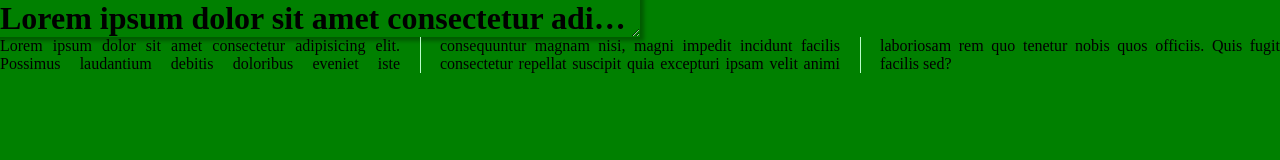
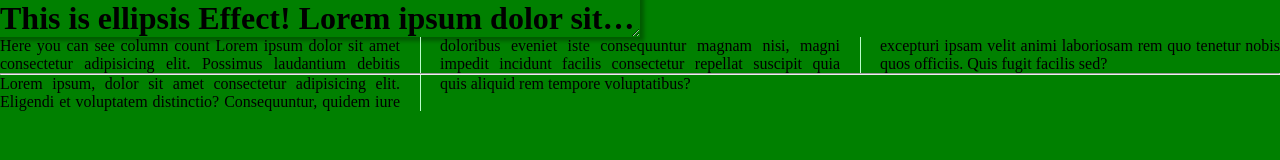
Before and after one commit to PatrickStojek/AkademiaSamouka-HTML-CSS-RWD, a plain HTML site: page index.html in a window 1280 px wide. Drawn offline with Linux system fonts and the light colour scheme.

Commit message:
add p tag for showcasing CSS shape property

```diff
--- a/index.html
+++ b/index.html
@@ -11,9 +11,11 @@
     <title>HTML-CSS-RWD</title>
 </head>
 <body>
-    <h1>Lorem ipsum dolor sit amet consectetur adipisicing elit. Quia consectetur voluptate accusamus, aut sed doloribus.</h1>
-    <p>
+    <h1> This is ellipsis Effect! Lorem ipsum dolor sit amet consectetur adipisicing elit. Quia consectetur voluptate accusamus, aut sed doloribus.</h1>
+    <p> Here you can see column count
         Lorem ipsum dolor sit amet consectetur adipisicing elit. Possimus laudantium debitis doloribus eveniet iste consequuntur magnam nisi, magni impedit incidunt facilis consectetur repellat suscipit quia excepturi ipsam velit animi laboriosam rem quo tenetur nobis quos officiis. Quis fugit facilis sed?
     </p>
+    <hr>
+    <p class="shape-before">Lorem ipsum, dolor sit amet consectetur adipisicing elit. Eligendi et voluptatem distinctio? Consequuntur, quidem iure quis aliquid rem tempore voluptatibus?</p>
 </body>
 </html>
```
